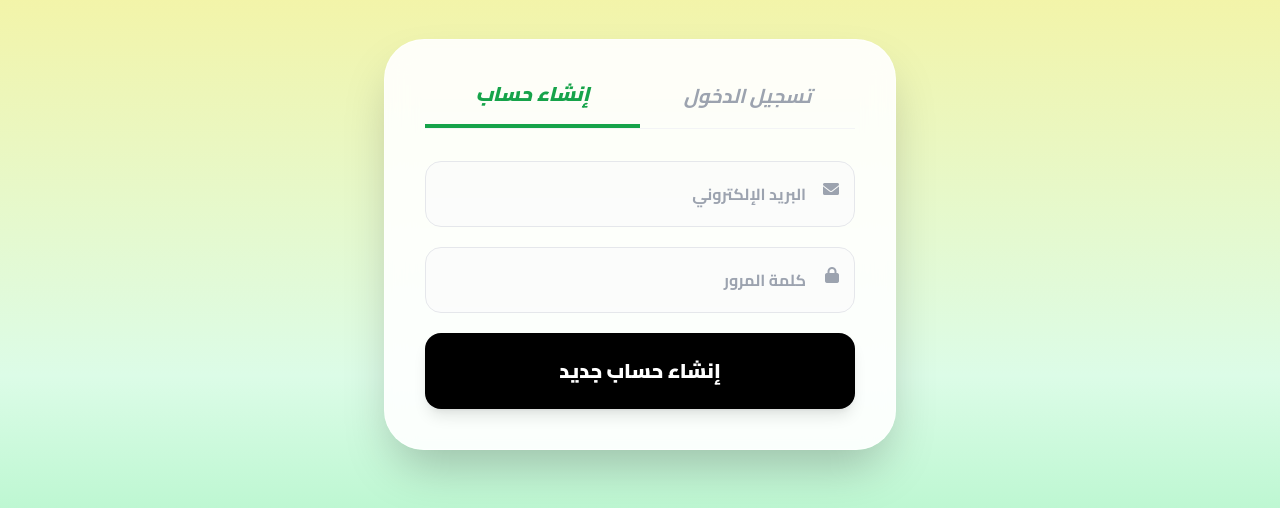
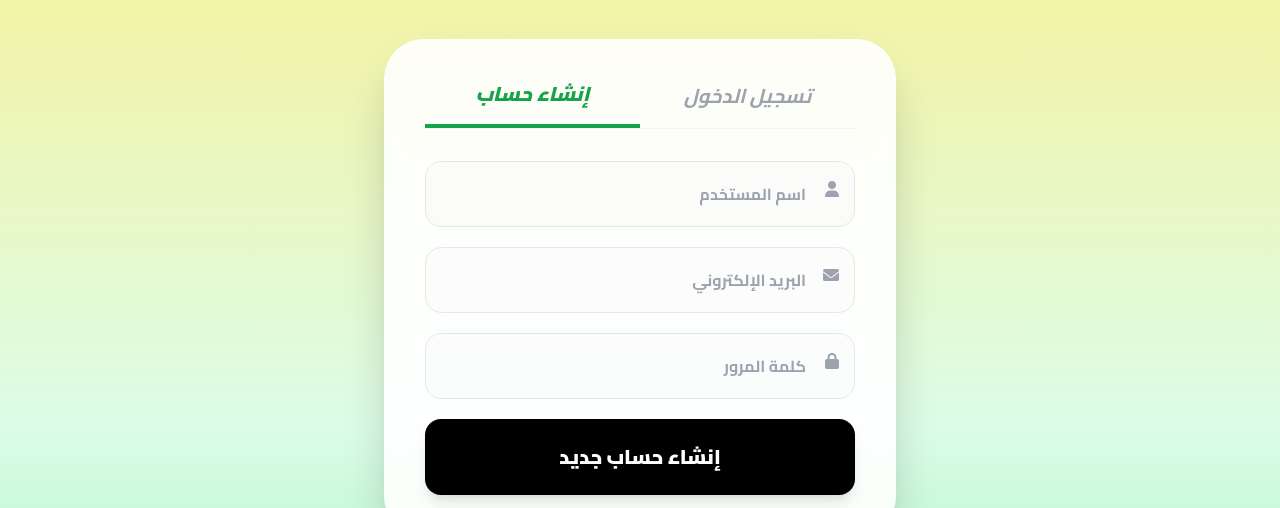
Before and after one commit to hafideJH/serves-maroc, a plain HTML site: page index.html in a window 1280 px wide. Both pictures are taken after a click on the button "إنشاء حساب". Shown: the part 265-773 px from the top of the page. Drawn offline with nearby package versions, Linux system fonts and the light colour scheme.

Commit message:
Update index.html

```diff
--- a/index.html
+++ b/index.html
@@ -65,6 +65,10 @@
 
             <div id="registerForm" class="form-content space-y-5 text-right">
                 <div class="relative">
+                    <i class="fa fa-user absolute right-4 top-5 text-gray-400"></i>
+                    <input type="text" placeholder="اسم المستخدم" class="w-full p-5 pr-12 bg-gray-50/50 border rounded-2xl outline-none focus:ring-2 focus:ring-green-400 font-bold">
+                </div>
+                <div class="relative">
                     <i class="fa fa-envelope absolute right-4 top-5 text-gray-400"></i>
                     <input type="email" placeholder="البريد الإلكتروني" class="w-full p-5 pr-12 bg-gray-50/50 border rounded-2xl outline-none focus:ring-2 focus:ring-green-400 font-bold">
                 </div>
```
